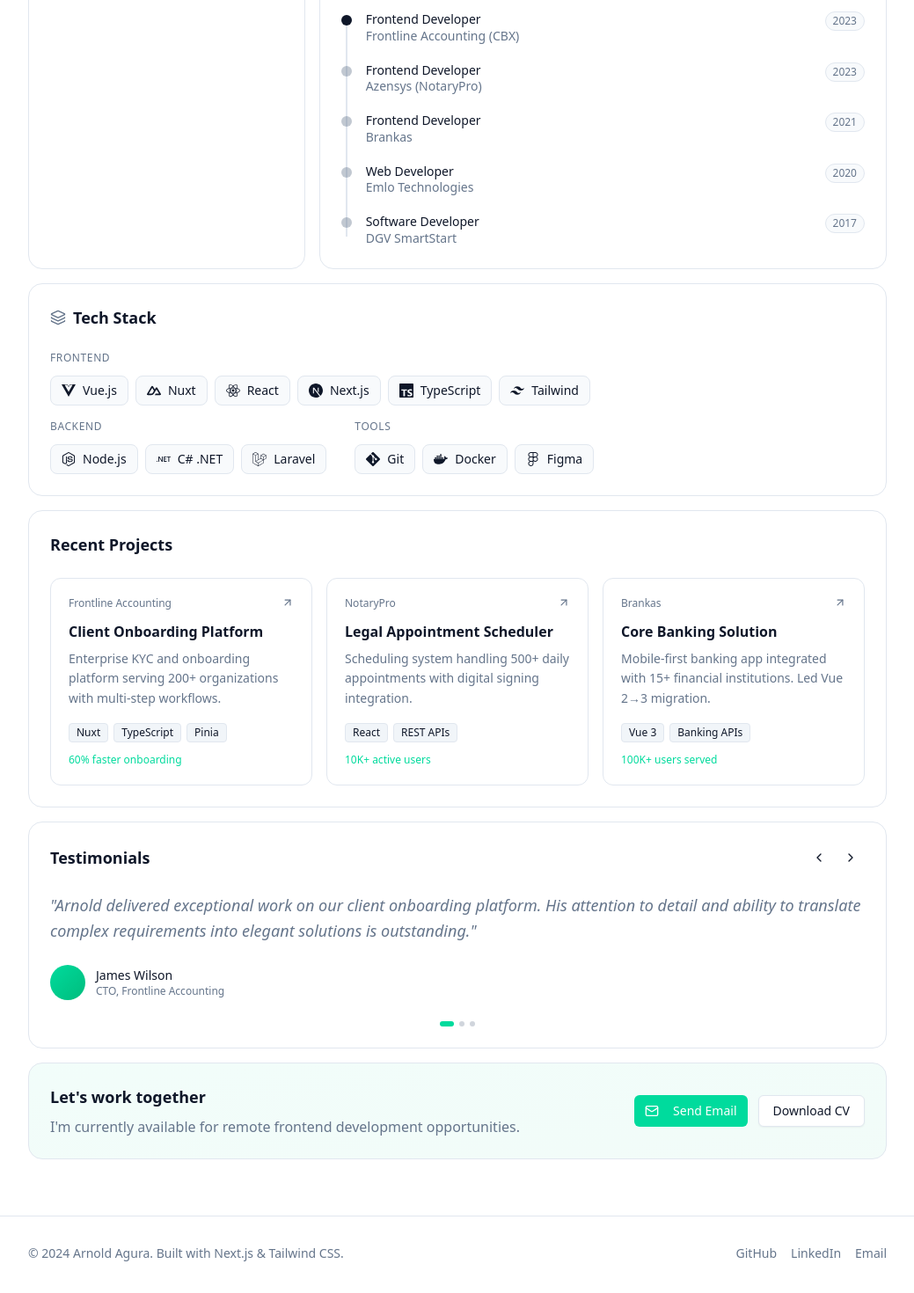
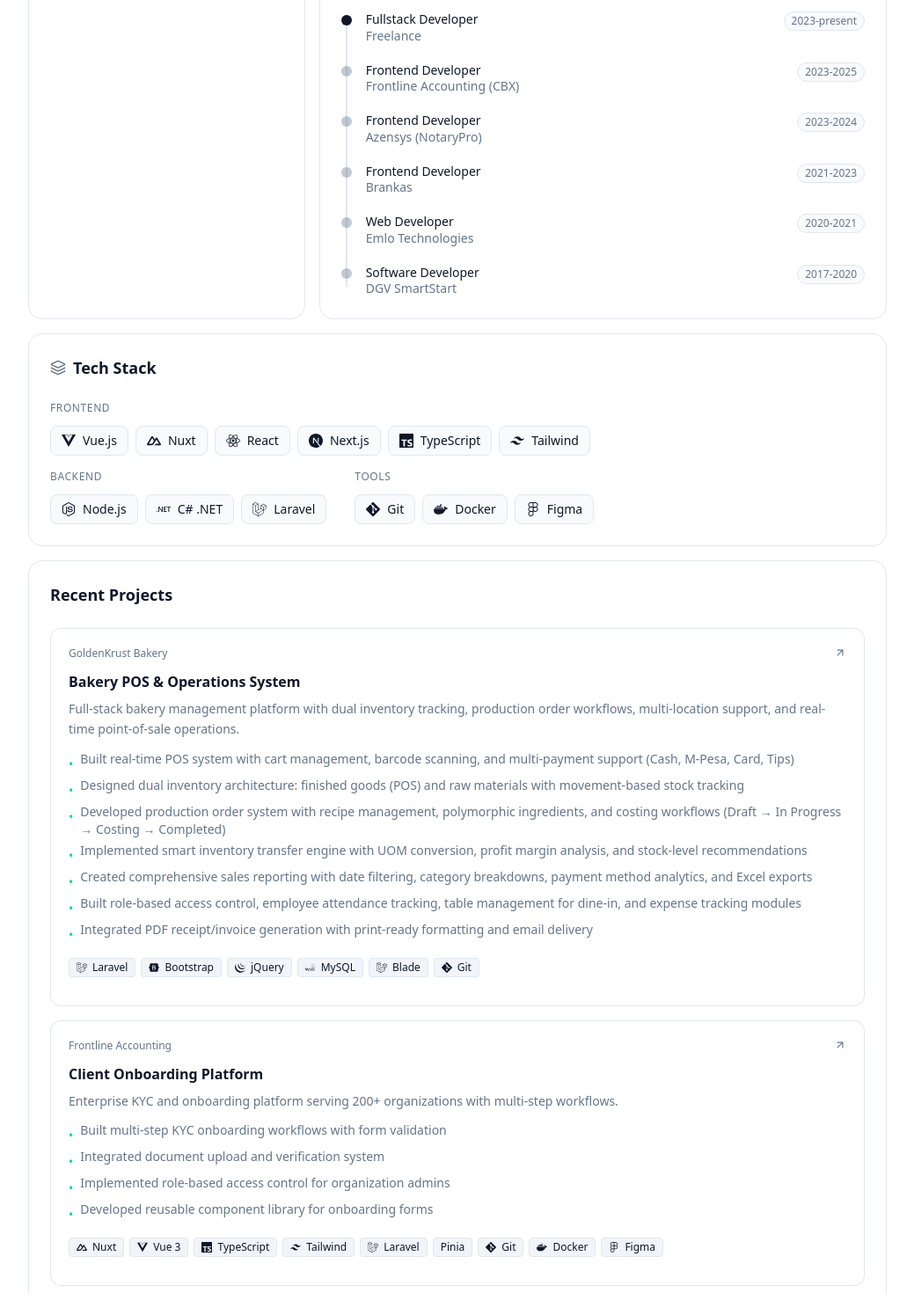
Before and after one commit to arnoldagura/my-portfolio, a Next.js app: page / in a window 1280 px wide. Shown: the part 540-2010 px from the top of the page at 88% size, without its empty margins (120-1159 px from the left). Built offline with nearby package versions, Linux system fonts and the light colour scheme.

Commit message:
update details

```diff
--- a/src/app/page.js
+++ b/src/app/page.js
@@ -28,6 +28,9 @@
   SiGit,
   SiDocker,
   SiFigma,
+  SiBootstrap,
+  SiJquery,
+  SiMysql
 } from 'react-icons/si';
 import { Button } from '@/components/ui/button';
 import { ModeToggle } from '@/components/mode-toggle';
@@ -36,34 +39,39 @@
   const [currentTestimonial, setCurrentTestimonial] = useState(0);
   const [isMobileMenuOpen, setIsMobileMenuOpen] = useState(false);
 
-  // Experience timeline
   const experiences = [
     {
-      year: '2023',
-      role: 'Frontend Developer',
-      company: 'Frontline Accounting (CBX)',
+      year: '2023-present',
+      role: 'Fullstack Developer',
+      company: 'Freelance',
       current: true,
     },
     {
-      year: '2023',
+      year: '2023-2025',
+      role: 'Frontend Developer',
+      company: 'Frontline Accounting (CBX)',
+      current: false,
+    },
+    {
+      year: '2023-2024',
       role: 'Frontend Developer',
       company: 'Azensys (NotaryPro)',
       current: false,
     },
     {
-      year: '2021',
+      year: '2021-2023',
       role: 'Frontend Developer',
       company: 'Brankas',
       current: false,
     },
     {
-      year: '2020',
+      year: '2020-2021',
       role: 'Web Developer',
       company: 'Emlo Technologies',
       current: false,
     },
     {
-      year: '2017',
+      year: '2017-2020',
       role: 'Software Developer',
       company: 'DGV SmartStart',
       current: false,
@@ -92,31 +100,105 @@
     ],
   };
 
-  // Projects
   const projects = [
+    {
+      title: 'Bakery POS & Operations System',
+      company: 'GoldenKrust Bakery',
+      description:
+        'Full-stack bakery management platform with dual inventory tracking, production order workflows, multi-location support, and real-time point-of-sale operations.',
+      tasks: [
+        'Built real-time POS system with cart management, barcode scanning, and multi-payment support (Cash, M-Pesa, Card, Tips)',
+        'Designed dual inventory architecture: finished goods (POS) and raw materials with movement-based stock tracking',
+        'Developed production order system with recipe management, polymorphic ingredients, and costing workflows (Draft → In Progress → Costing → Completed)',
+        'Implemented smart inventory transfer engine with UOM conversion, profit margin analysis, and stock-level recommendations',
+        'Created comprehensive sales reporting with date filtering, category breakdowns, payment method analytics, and Excel exports',
+        'Built role-based access control, employee attendance tracking, table management for dine-in, and expense tracking modules',
+        'Integrated PDF receipt/invoice generation with print-ready formatting and email delivery',
+      ],
+      stack: [
+        { name: 'Laravel', icon: SiLaravel },
+        { name: 'Bootstrap', icon: SiBootstrap },
+        { name: 'jQuery', icon: SiJquery },
+        { name: 'MySQL', icon: SiMysql },
+        { name: 'Blade', icon: SiLaravel },
+        { name: 'Git', icon: SiGit },
+      ],
+      // stack: [
+      //   { name: 'Laravel', icon: SiLaravel },
+      //   { name: 'PHP', icon: SiPhp },
+      //   { name: 'Tailwind', icon: SiTailwindcss },
+      //   { name: 'Alpine.js', icon: SiAlpinedotjs },
+      //   { name: 'Bootstrap', icon: SiBootstrap },
+      //   { name: 'jQuery', icon: SiJquery },
+      //   { name: 'SQLite', icon: SiSqlite },
+      //   { name: 'Vite', icon: SiVite },
+      //   { name: 'Git', icon: SiGit },
+      // ],
+    },
     {
       title: 'Client Onboarding Platform',
       company: 'Frontline Accounting',
       description:
         'Enterprise KYC and onboarding platform serving 200+ organizations with multi-step workflows.',
-      tech: ['Nuxt', 'TypeScript', 'Pinia'],
-      metrics: '60% faster onboarding',
+      tasks: [
+        'Built multi-step KYC onboarding workflows with form validation',
+        'Integrated document upload and verification system',
+        'Implemented role-based access control for organization admins',
+        'Developed reusable component library for onboarding forms',
+      ],
+      stack: [
+        { name: 'Nuxt', icon: SiNuxtdotjs },
+        { name: 'Vue 3', icon: SiVuedotjs },
+        { name: 'TypeScript', icon: SiTypescript },
+        { name: 'Tailwind', icon: SiTailwindcss },
+        { name: 'Laravel', icon: SiLaravel },
+        { name: 'Pinia', icon: null },
+        { name: 'Git', icon: SiGit },
+        { name: 'Docker', icon: SiDocker },
+        { name: 'Figma', icon: SiFigma },
+      ],
     },
     {
       title: 'Legal Appointment Scheduler',
       company: 'NotaryPro',
       description:
-        'Scheduling system handling 500+ daily appointments with digital signing integration.',
-      tech: ['React', 'REST APIs'],
-      metrics: '10K+ active users',
+        'Trusted by thousands of Canadians for life\'s most important documents, NotaryPro delivers fast, secure, and professional notary services every day.',
+      tasks: [
+        'Developed appointment scheduling system with calendar integration',
+        'Built digital document signing workflow',
+        'Implemented real-time availability and booking management',
+        'Created client dashboard for appointment tracking',
+      ],
+      stack: [
+        { name: 'React', icon: SiReact },
+        { name: 'TypeScript', icon: SiTypescript },
+        { name: 'Tailwind', icon: SiTailwindcss },
+        { name: 'Node.js', icon: SiNodedotjs },
+        { name: 'Git', icon: SiGit },
+        { name: 'Docker', icon: SiDocker },
+        { name: 'Figma', icon: SiFigma },
+      ],
     },
     {
       title: 'Core Banking Solution',
       company: 'Brankas',
       description:
         'Mobile-first banking app integrated with 15+ financial institutions. Led Vue 2→3 migration.',
-      tech: ['Vue 3', 'Banking APIs'],
-      metrics: '100K+ users served',
+      tasks: [
+        'Led Vue 2 to Vue 3 migration with zero downtime',
+        'Integrated APIs from 15+ financial institutions',
+        'Built transaction history and account management modules',
+        'Optimized mobile-first UI for banking workflows',
+      ],
+      stack: [
+        { name: 'Vue 3', icon: SiVuedotjs },
+        { name: 'TypeScript', icon: SiTypescript },
+        { name: 'Tailwind', icon: SiTailwindcss },
+        { name: 'Node.js', icon: SiNodedotjs },
+        { name: 'Git', icon: SiGit },
+        { name: 'Docker', icon: SiDocker },
+        { name: 'Figma', icon: SiFigma },
+      ],
     },
   ];
 
@@ -500,7 +582,7 @@
                 <h2 className='text-lg font-semibold'>Recent Projects</h2>
               </div>
 
-              <div className='grid grid-cols-1 md:grid-cols-3 gap-4'>
+              <div className='flex flex-col gap-4'>
                 {projects.map((project, index) => (
                   <motion.div
                     key={index}
@@ -525,24 +607,30 @@
                         {project.title}
                       </h3>
 
-                      <p className='text-sm text-muted-foreground mb-4 leading-relaxed'>
+                      <p className='text-sm text-muted-foreground mb-3 leading-relaxed'>
                         {project.description}
                       </p>
 
+                      <ul className='text-sm text-muted-foreground mb-4 space-y-1'>
+                        {project.tasks.map((task, i) => (
+                          <li key={i} className='flex items-start gap-2'>
+                            <span className='text-primary mt-1.5 shrink-0'>•</span>
+                            <span>{task}</span>
+                          </li>
+                        ))}
+                      </ul>
+
                       <div className='flex flex-wrap gap-1.5 mb-3'>
-                        {project.tech.map((t) => (
+                        {project.stack.map((s) => (
                           <span
-                            key={t}
-                            className='px-2 py-0.5 text-xs rounded bg-muted border border-border'
+                            key={s.name}
+                            className='flex items-center gap-1.5 px-2 py-0.5 text-xs rounded bg-muted border border-border'
                           >
-                            {t}
+                            {s.icon && <s.icon className='w-3 h-3' />}
+                            {s.name}
                           </span>
                         ))}
                       </div>
-
-                      <p className='text-xs font-medium text-primary'>
-                        {project.metrics}
-                      </p>
                     </div>
                   </motion.div>
                 ))}
@@ -551,6 +639,7 @@
           </motion.div>
 
           {/* Testimonials - spans 6 cols */}
+          {/*
           <motion.div
             initial={{ opacity: 0, y: 20 }}
             whileInView={{ opacity: 1, y: 0 }}
@@ -617,7 +706,6 @@
                 </motion.div>
               </AnimatePresence>
 
-              {/* Dots Indicator */}
               <div className='flex justify-center gap-1.5 mt-6'>
                 {testimonials.map((_, index) => (
                   <button
@@ -633,6 +721,7 @@
               </div>
             </div>
           </motion.div>
+          */}
 
           {/* Contact Card - spans 6 cols */}
           <motion.div
```
